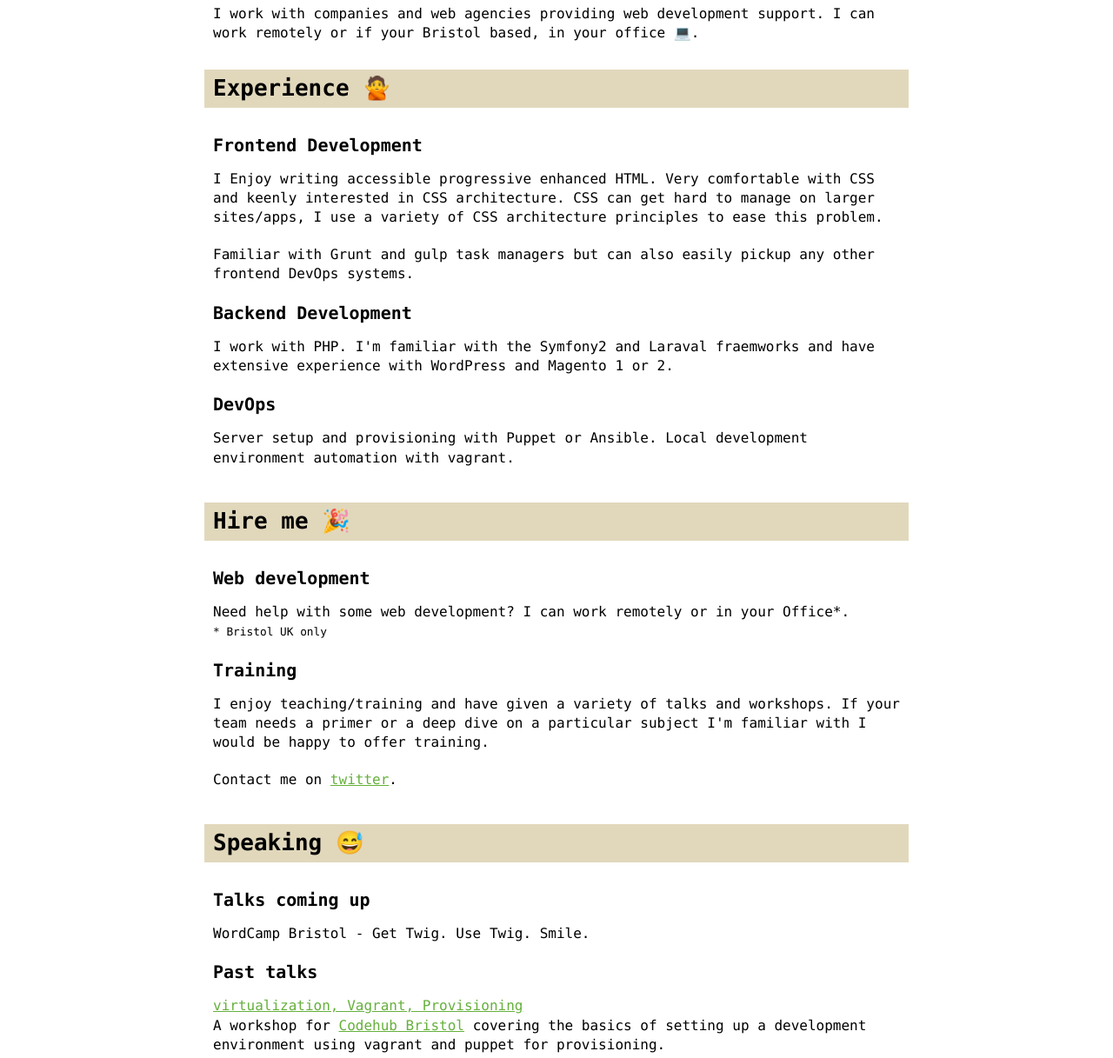
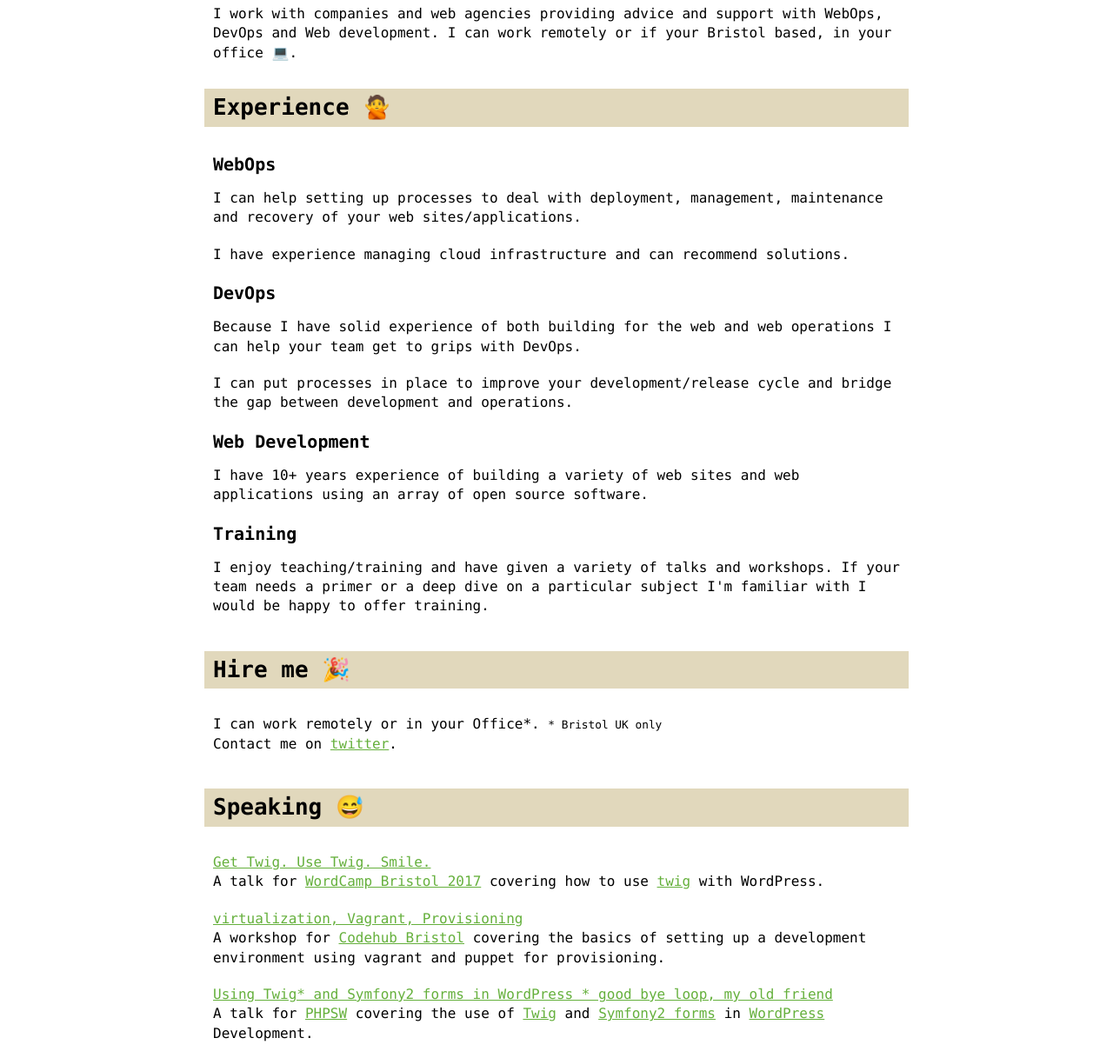
Before and after one commit to codekipple/codekipple.github.io, a website: page index.html in a window 1280 px wide. Shown: the part 186-1403 px from the top of the page at 87% size. Drawn offline with Linux system fonts and the light colour scheme.

Commit message:
Homepage text changes

```diff
--- a/index.html
+++ b/index.html
@@ -26,46 +26,45 @@
 
     <main role="main" class="text--left constrict">
 
-        <h1>Carl Hughes<br /><span>Freelance web developer living in Bristol</span></h1>
+        <h1>Carl Hughes<br /><span>Freelance consultant living in Bristol</span></h1>
 
-        <p>I work with companies and web agencies providing web development support. I can work remotely or if your Bristol based, in your office 💻.</p>
+        <p>I work with companies and web agencies providing advice and support with WebOps, DevOps and Web development. I can work remotely or if your Bristol based, in your office 💻.</p>
 
         <section class="push--bottom">
             <h2 class="section-title--h1">Experience <span>🙅</span></h2>
 
-            <h3 class="section-title--h2">Frontend Development</h3>
-            <p>I Enjoy writing accessible progressive enhanced HTML. Very comfortable with CSS and keenly interested in CSS architecture. CSS can get hard to manage on larger sites/apps, I use a variety of CSS architecture principles to ease this problem.</p>
-            <p>Familiar with Grunt and gulp task managers but can also easily pickup any other frontend DevOps systems.</p>
+            <h3 class="section-title--h2">WebOps</h3>
+            <p>I can help setting up processes to deal with deployment, management, maintenance and recovery of your web sites/applications.</p>
 
-            <h3 class="section-title--h2">Backend Development</h3>
-            <p>I work with PHP. I'm familiar with the Symfony2 and Laraval fraemworks and have extensive experience with WordPress and Magento 1 or 2.</p>
+            <p>I have experience managing cloud infrastructure and can recommend solutions.</p>
 
             <h3 class="section-title--h2">DevOps</h3>
-            <p>Server setup and provisioning with Puppet or Ansible. Local development environment automation with vagrant.</p>
+            <p>Because I have solid experience of both building for the web and web operations I can help your team get to grips with DevOps.</p>
+
+            <p>I can put processes in place to improve your development/release cycle and bridge the gap between development and operations.</p>
+
+            <h3 class="section-title--h2">Web Development</h3>
+            <p>I have 10+ years experience of building a variety of web sites and web applications using an array of open source software.</p>
+
+            <h3 class="section-title--h2">Training</h3>
+            <p>I enjoy teaching/training and have given a variety of talks and workshops. If your team needs a primer or a deep dive on a particular subject I'm familiar with I would be happy to offer training.</p>
         </section>
 
         <section class="push--bottom">
             <h2 class="section-title--h1">Hire me <span>🎉</span></h2>
 
-            <h3 class="section-title--h2">Web development</h3>
-            <p>Need help with some web development? I can work remotely or in your Office*.<br />
-            <small>* Bristol UK only</small></p>
-
-            <h3 class="section-title--h2">Training</h3>
-            <p>I enjoy teaching/training and have given a variety of talks and workshops. If your team needs a primer or a deep dive on a particular subject I'm familiar with I would be happy to offer training.</p>
-
-            <p>Contact me on <a href="https://twitter.com/codekipple">twitter</a>.</p>
-
+            <p>I can work remotely or in your Office*. <small>* Bristol UK only</small><br />Contact me on <a href="https://twitter.com/codekipple">twitter</a>.</p>
         </section>
 
         <section class="push--bottom">
             <h2 class="section-title--h1">Speaking <span>😅</span></h2>
 
-            <h3 class="section-title--h2">Talks coming up</h3>
+            <!-- <h3 class="section-title--h2">Talks coming up</h3> -->
 
-            <p>WordCamp Bristol - Get Twig. Use Twig. Smile.</p>
+            <!-- <h3 class="section-title--h2">Past talks</h3> -->
 
-            <h3 class="section-title--h2">Past talks</h3>
+            <p class="flush--bottom"><a href="http://slides.com/codekipple/get-twig-use-twig-smile">Get Twig. Use Twig. Smile.</a></p>
+            <p>A talk for <a href="https://2017.bristol.wordcamp.org/">WordCamp Bristol 2017</a> covering how to use <a href="https://twig.symfony.com/">twig</a> with WordPress.</p>
 
             <p class="flush--bottom"><a href="http://slides.com/codekipple/vagrant101">virtualization, Vagrant, Provisioning</a></p>
             <p>A workshop for <a href="https://www.meetup.com/CodeHub-Bristol/">Codehub Bristol</a> covering the basics of setting up a development environment using vagrant and puppet for provisioning.</p>
```
